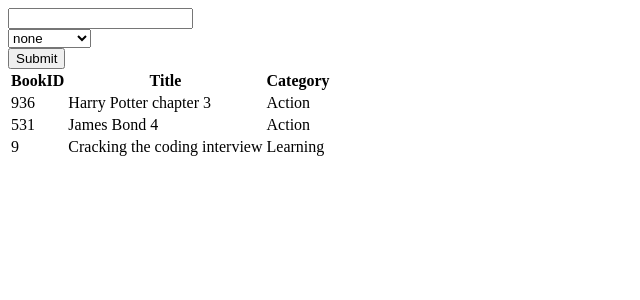
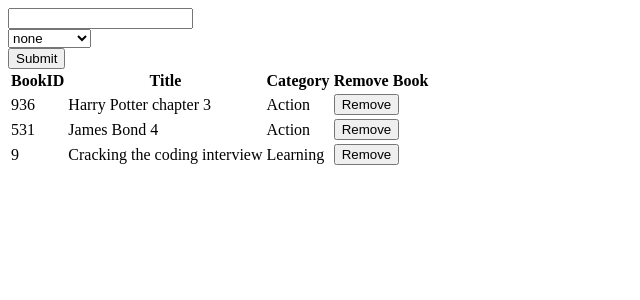
Before and after one commit to elmejdki/BookStore, a React (Create React App) app: page / in a window 1280 px wide. Shown: the top 300 px of the page, without its empty margins (0-640 px from the left). Built offline with nearby package versions, Linux system fonts and the light colour scheme.

Commit message:
Add Remove Book button to handle remove action

```diff
--- a/src/components/Book.js
+++ b/src/components/Book.js
@@ -1,18 +1,40 @@
 import React from 'react';
 import PropTypes from 'prop-types';
 
-const Book = ({ bookID, title, category }) => (
+const Book = ({
+  bookID,
+  title,
+  category,
+  handleRemoveBook,
+}) => (
   <tr>
     <td>{bookID}</td>
     <td>{title}</td>
     <td>{category}</td>
+    <td>
+      <button
+        onClick={() => {
+          const book = {
+            bookID,
+            title,
+            category,
+          };
+
+          handleRemoveBook(book);
+        }}
+        type="button"
+      >
+        Remove
+      </button>
+    </td>
   </tr>
 );
 
 Book.propTypes = {
-  bookID: PropTypes.string.isRequired,
+  bookID: PropTypes.number.isRequired,
   title: PropTypes.string.isRequired,
   category: PropTypes.string.isRequired,
+  handleRemoveBook: PropTypes.func.isRequired,
 };
 
 export default Book;
--- a/src/container/BooksList.js
+++ b/src/container/BooksList.js
@@ -2,14 +2,19 @@
 import { connect } from 'react-redux';
 import PropTypes from 'prop-types';
 import Book from '../components/Book';
+import { removeBook } from '../actions/index';
 
-const BooksList = ({ books }) => (
+const BooksList = ({ books, removeBook }) => (
   <table>
+    <thead>
       <tr>
         <th>BookID</th>
         <th>Title</th>
         <th>Category</th>
+        <th>Remove Book</th>
       </tr>
+    </thead>
+    <tbody>
       {
         books.map(book => (
           <Book
@@ -17,22 +22,27 @@
             bookID={book.bookID}
             title={book.title}
             category={book.category}
+            handleRemoveBook={removeBook}
           />
         ))
       }
+    </tbody>
   </table>
 );
 
 BooksList.propTypes = {
   books: PropTypes.arrayOf(PropTypes.object),
+  removeBook: PropTypes.func.isRequired,
 };
 
 BooksList.defaultProps = {
   books: [],
 };
 
+const mapDispatchToProps = { removeBook };
+
 const mapStateToProps = ({ books }) => ({
   books,
 });
 
-export default connect(mapStateToProps)(BooksList);
+export default connect(mapStateToProps, mapDispatchToProps)(BooksList);
--- a/src/reducers/books.js
+++ b/src/reducers/books.js
@@ -8,7 +8,7 @@
         action.book,
       ];
     case REMOVE_BOOK:
-      return state.filter(book => book.id !== action.book.id);
+      return state.filter(book => book.bookID !== action.book.bookID);
     default:
       return state;
   }
```
Lines whose indentation alone changed are shown as unchanged.
